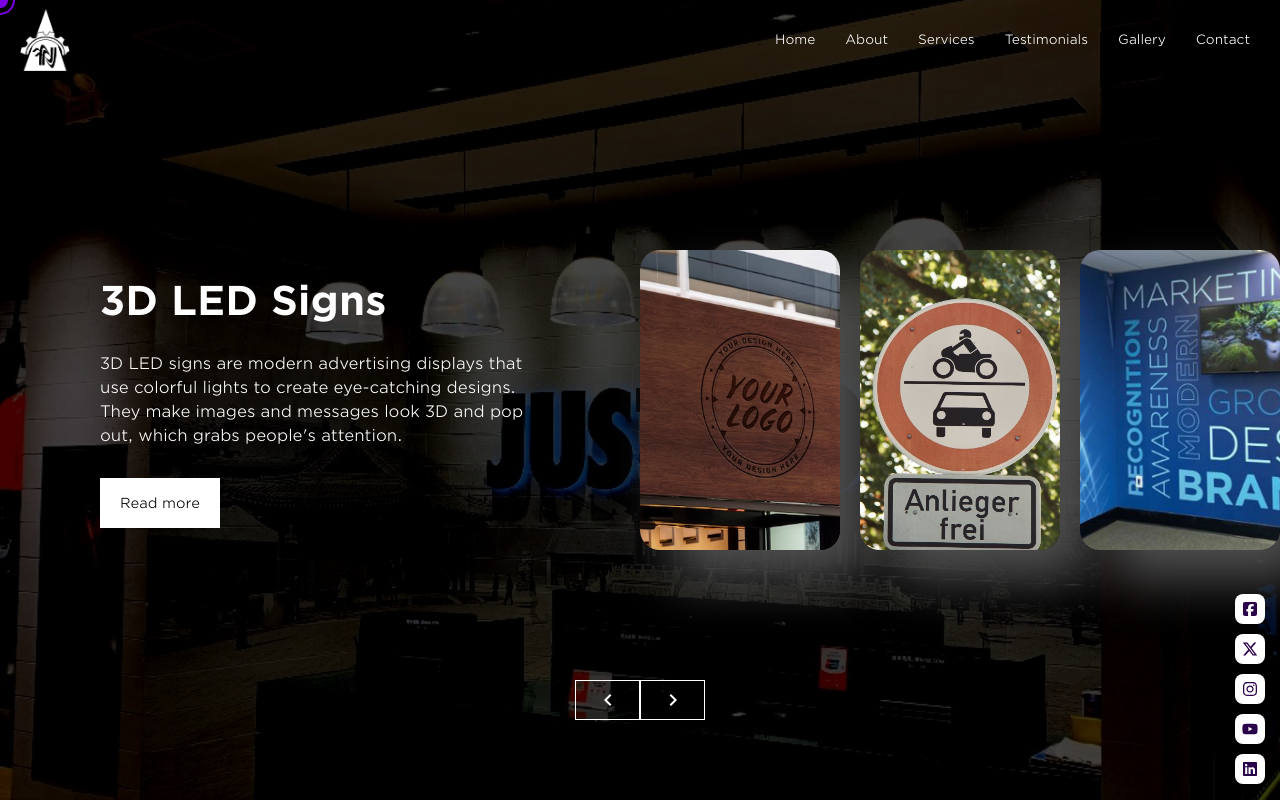
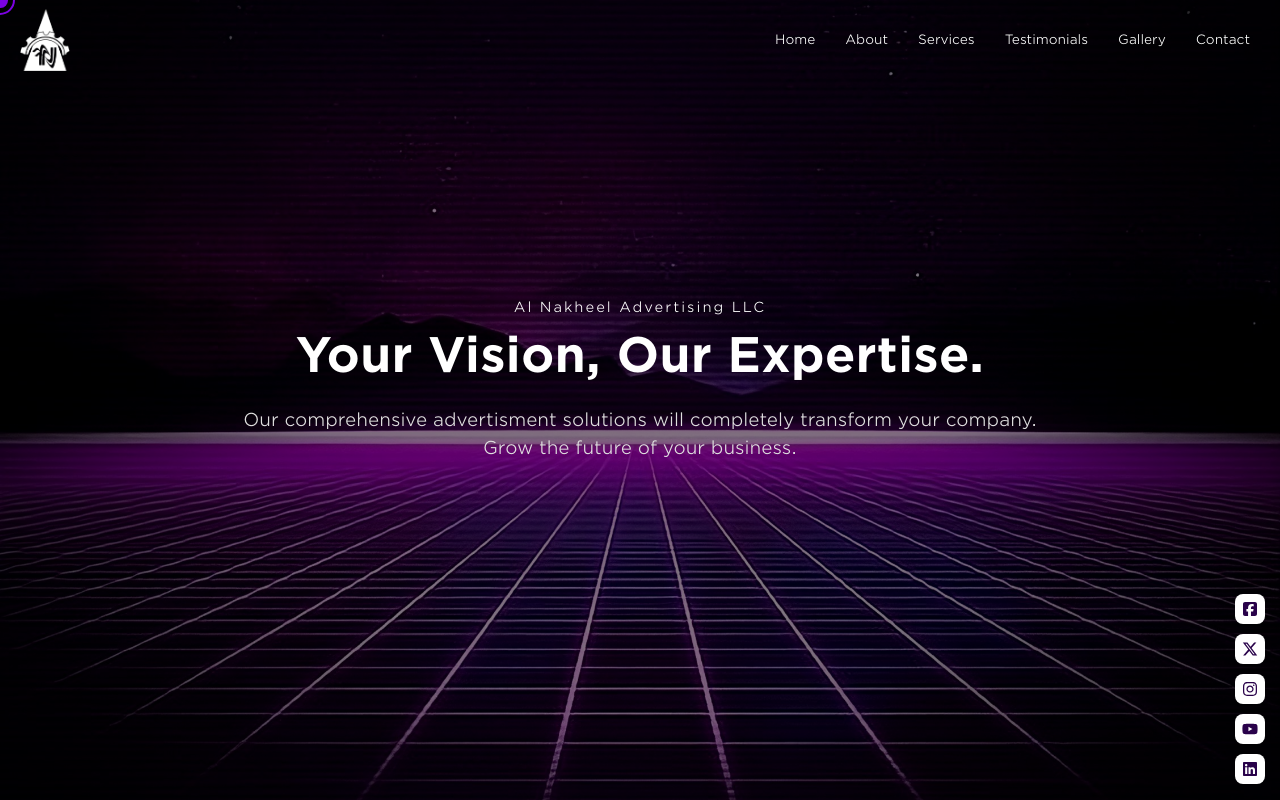
Before and after one commit to ahmedfayazyousuf/AlNakheelAdvertisingLLC, a React (Create React App) app: page / in a window 1280 px wide. Built offline with nearby package versions, Linux system fonts and the light colour scheme.

Commit message:
Added an intro section

```diff
--- /dev/null
+++ b/src/components/Home/Components/Intro/Intro.js
@@ -0,0 +1,16 @@
+import React from 'react';
+import './Introduction.css';
+import backdrop from './../../../Home/Components/Intro/backdrop.jpg'
+const Intro = () => {
+  return (
+    <div class="introduction" style={{backgroundImage: `url('${backdrop}')`,height: '100%', width: '100vw', display:'flex', justifyContent: 'center', alignItems: 'center'}}>
+      <div class="content">
+        <div class="welcome-tag">Al Nakheel Advertising LLC</div>
+        <h1 class="title">Your Vision, Our Expertise.</h1>
+        <p class="subtitle">Our comprehensive advertisment solutions will completely transform your company. Grow the future of your business.</p>
+      </div>
+    </div>
+  );
+};
+
+export default Intro;
--- /dev/null
+++ b/src/components/Home/Components/Intro/Introduction.css
@@ -0,0 +1,48 @@
+.introduction {
+    position: relative;
+    background-image: url('backdrop.jpg');
+    background-size: cover;
+    background-position: center;
+    padding: 100px 20px;
+    text-align: center;
+    color: #29024A;
+  }
+
+  .introduction::before {
+    content: "";
+    position: absolute;
+    top: 0;
+    left: 0;
+    right: 0;
+    bottom: 0;
+    background: rgba(0, 0, 0, 0.5);
+    z-index: 1;
+  }
+
+  .content {
+    position: relative;
+    z-index: 2;
+    max-width: 800px;
+    margin: 0 auto;
+  }
+
+  .welcome-tag {
+    color: white;
+    font-size: 14px;
+    letter-spacing: 2px;
+    margin-bottom: 10px;
+  }
+
+  .title {
+    font-size: 48px;
+    font-weight: bold;
+    margin-bottom: 20px;
+    color: white;
+  }
+
+  .subtitle {
+    font-size: 18px;
+    line-height: 1.6;
+    margin-bottom: 40px;
+    color: #e0e0e0;
+  }
--- a/src/components/Home/index.js
+++ b/src/components/Home/index.js
@@ -3,6 +3,7 @@ import { FaYoutube } from "react-icons/fa";
 import { FaInstagram } from "react-icons/fa";
 import { FaXTwitter } from "react-icons/fa6";
 import { FaSquareFacebook } from "react-icons/fa6";
+import Intro from './Components/Intro/Intro.js';
 import About from './Components/About/About.js';
 import HeroCarousel from './Components/HeroCarousel/HeroCarousel.js';
 import ClientsCarousel from './Components/ClientsCarousel/ClientsCarousel.js';
@@ -12,7 +13,9 @@ const Home = () => {
 
     return (
         <div class="con">
-
+            <section style={{background:'black' , height: '100%', width: '100vw', display:'flex', justifyContent: 'center', alignItems: 'center'}}>
+                <Intro />
+            </section>
             <section style={{background: 'black', height: '100vh', width: '100vw', display:'flex', justifyContent: 'center', alignItems: 'center'}}>
                 <HeroCarousel />
             </section>
```
Also changed, not shown: src/components/Home/Components/Intro/backdrop.jpg (added).
